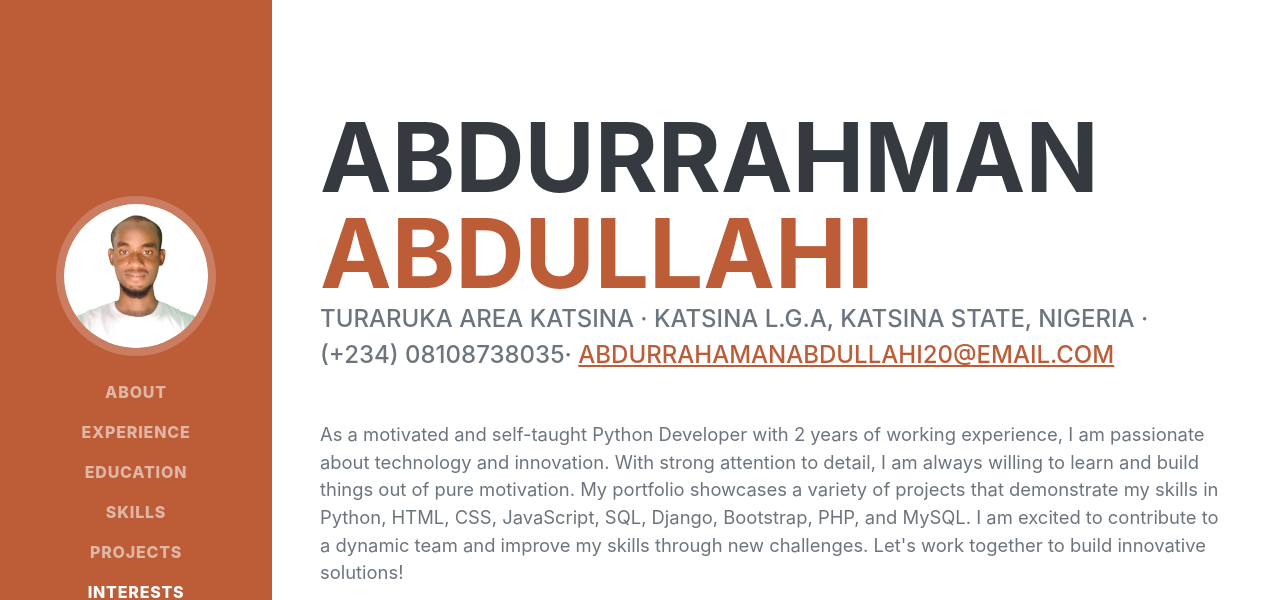
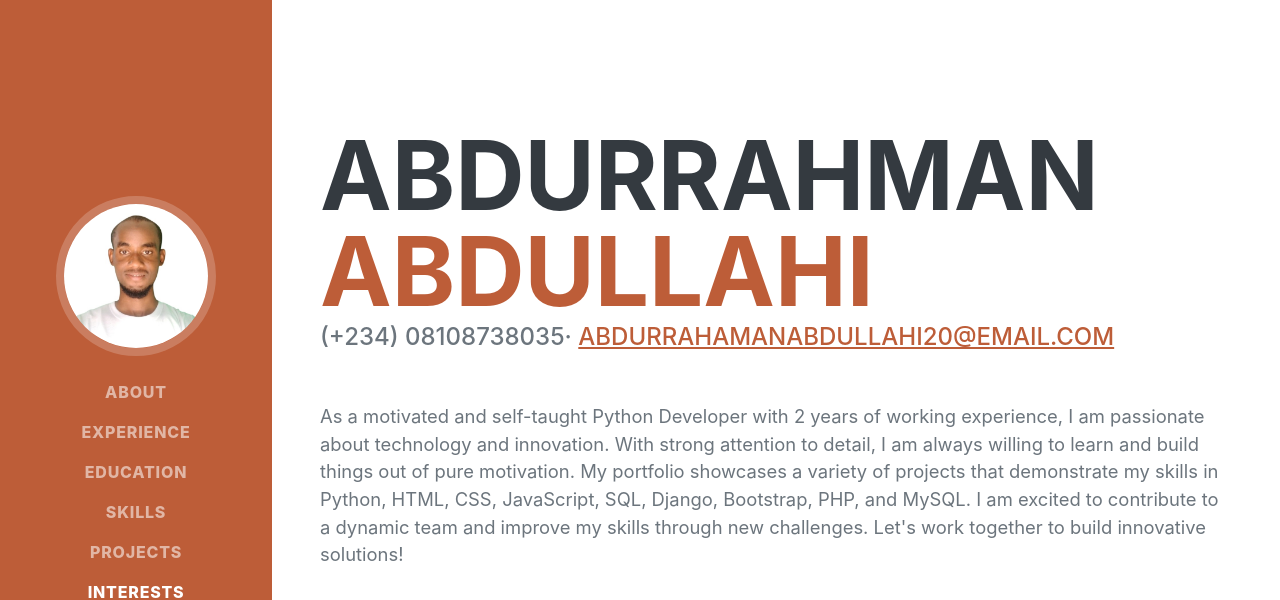
Before and after one commit to abdurrahaman8035/abdurrahaman8035.github.io, a plain HTML site: page index.html in a window 1280 px wide. Shown: the top 600 px of the page. Drawn offline with nearby package versions, Linux system fonts and the light colour scheme; a web font is replaced by a local one.

Commit message:
Update index.html

```diff
--- a/index.html
+++ b/index.html
@@ -50,7 +50,7 @@
                         <span class="text-primary">Abdullahi</span>
                     </h1>
                     <div class="subheading mb-5">
-                        Turaruka Area Katsina · Katsina L.G.A, Katsina State, Nigeria · (+234) 08108738035·
+                        (+234) 08108738035·
                         <a href="mailto:name@email.com">abdurrahamanabdullahi20@email.com</a>
                     </div>
                     <p class="lead mb-5">
```
